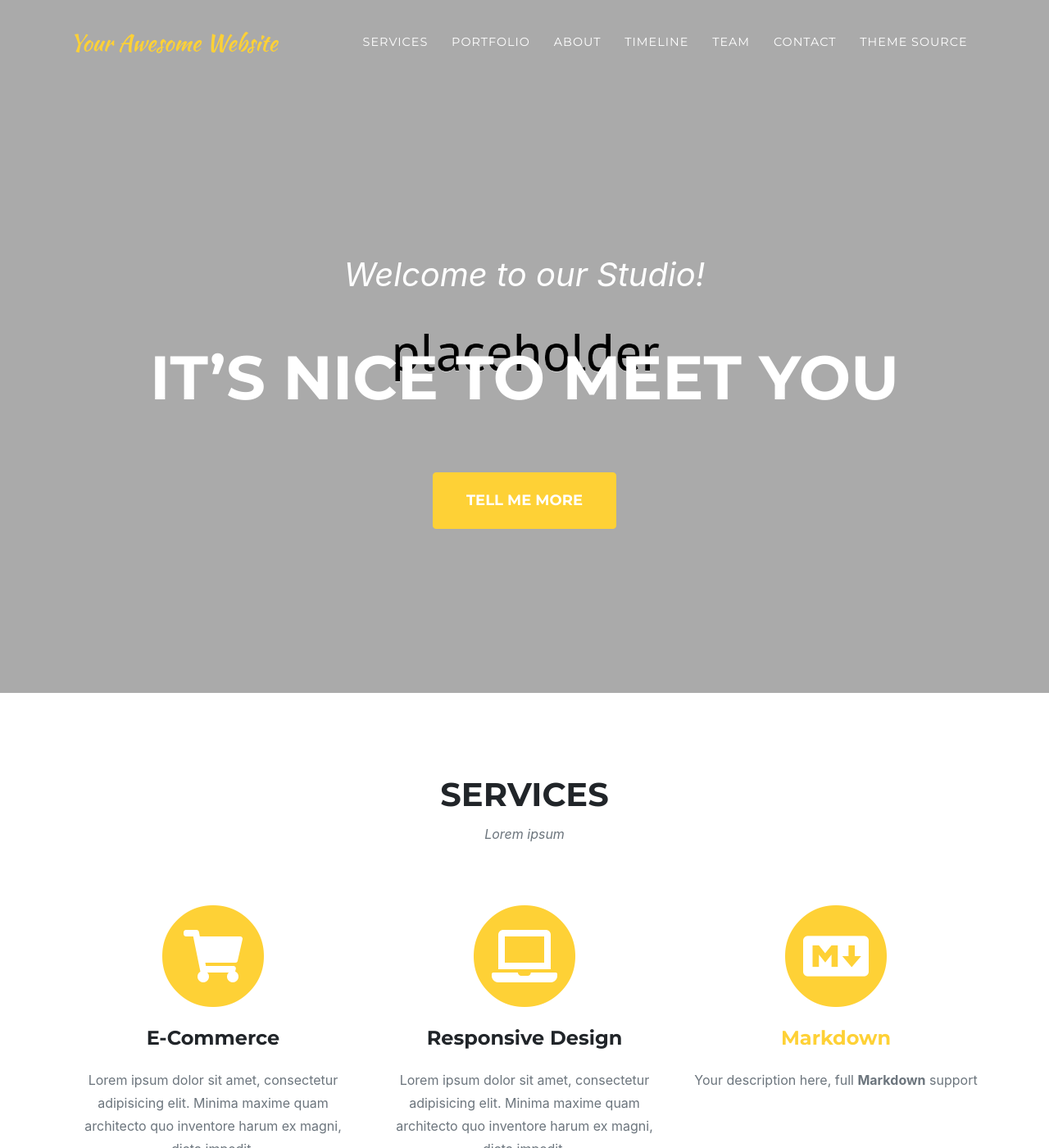
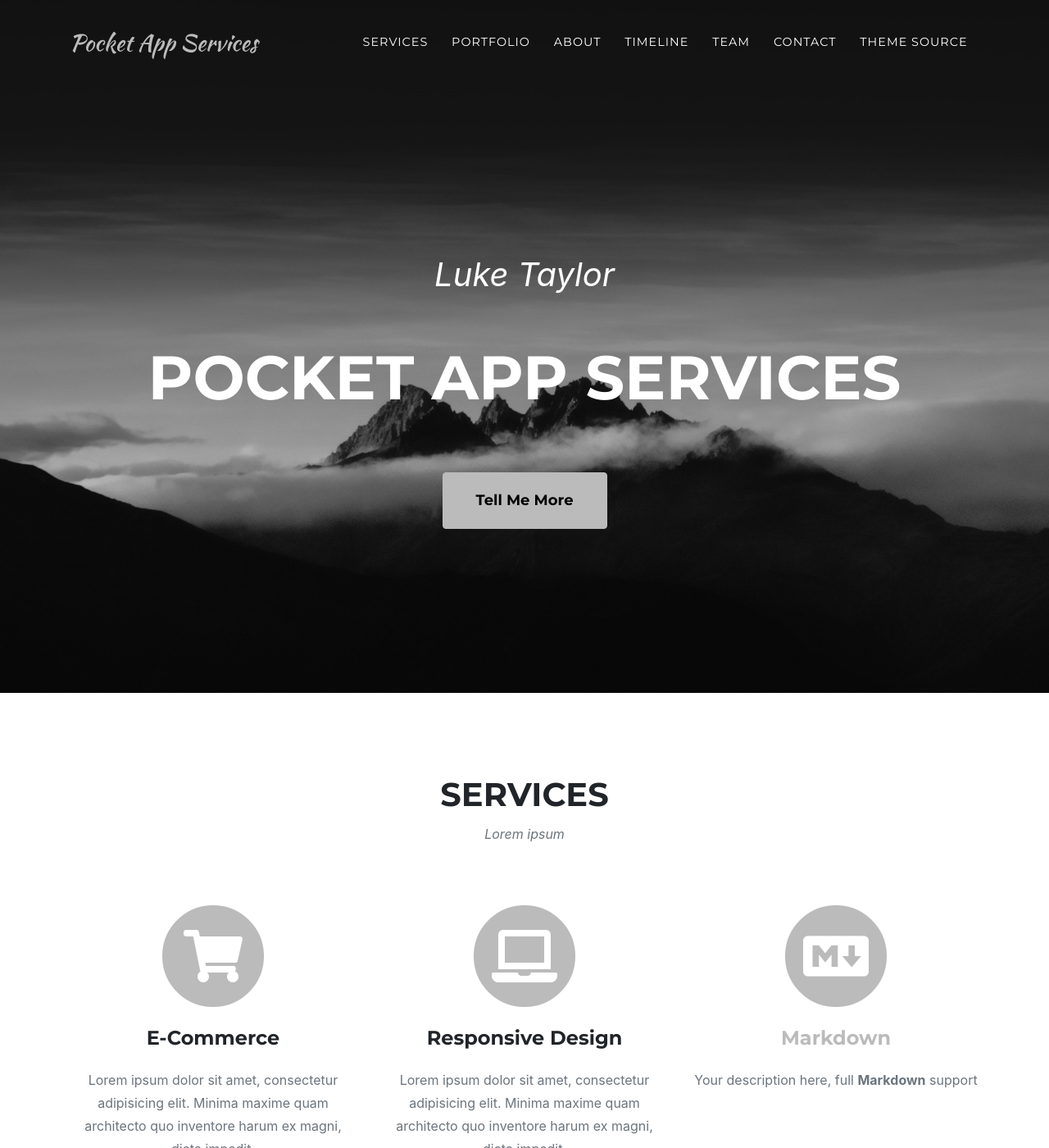
Before and after one commit to lukertaylor/lukertaylor.github.io, a Jekyll site: the page built from index.md, in a window 1280 px wide and 1400 px high. Shown: the whole window at 82% size. Built offline with Jekyll 4.4.1, drawn with Linux system fonts in a browser that asks for light colours; some web fonts are replaced; some of the changed text lies outside the part shown.

Commit message:
Initial config

```diff
--- a/Gemfile
+++ b/Gemfile
@@ -4,4 +4,6 @@ gemspec
 
 # Delete the following lines if not on Windows:
 # Performance-booster for watching directories on Windows
-gem "wdm", ">= 0.1.0" if Gem.win_platform?
+# gem "wdm", ">= 0.1.0" if Gem.win_platform?
+
+gem "webrick", "~> 1.7"
--- a/_config.yml
+++ b/_config.yml
@@ -16,15 +16,15 @@ theme: jekyll-agency
 url    : "" # the base hostname & protocol for your site, e.g. http://example.com
 baseurl: "" # the subpath of your site, e.g. /blog
 
-title      : Your Awesome Website
-email      : your-email@example.com #this is also the email contact forms will go to
-description: "Site description"
-author     : Your Name
+title      : Pocket App Services
+email      : pocketappservices@gmail.com #this is also the email contact forms will go to
+description: "Android, iOS, MacOS Windows, Progressive Web App development, using the Google Flutter framework to build great looking multi-platform apps from a single codebase."
+author     : Luke Taylor
 # logo:     #optional, defaults to site title
   # path: assets\img\clients\creative-market.jpg
   # height: 60 #height in px, defaults to 52px
 
-locale: "en-US" # See available languages in _data/sitetext.yml
+locale: "en-GB" # See available languages in _data/sitetext.yml
 
 analytics:
   google: #Google Analytics tracking code here
--- a/_data/sitetext.yml
+++ b/_data/sitetext.yml
@@ -11,8 +11,8 @@
 # -----------------
 en: &DEFAULT_EN
   header:
-    title: Welcome to our Studio!
-    text: It's Nice To Meet You
+    title: Luke Taylor
+    text: Pocket App Services
     button: Tell Me More
     buttonlink: "#services"
 
@@ -147,16 +147,12 @@ en: &DEFAULT_EN
   footer:
     legal: "Privacy Policy"
     social:
-      - url: https://twitter.com
+      - url: https://twitter.com/lukertaylor
         icon: "fab fa-twitter"
-      - url: https://facebook.com
-        icon: "fab fa-facebook-f"
-      - url: https://linkedin.com
+      - url: https://www.linkedin.com/in/luketaylor/
         icon: "fab fa-linkedin-in"
-      - url: https://github.com/raviriley/agency-jekyll-theme
+      - url: https://github.com/lukertaylor
         icon: "fab fa-github"
-      - url: https://instagram.com
-        icon: "fab fa-instagram"
 en-US:
   <<: *DEFAULT_EN
 en-CA:
--- a/_includes/navheader.html
+++ b/_includes/navheader.html
@@ -57,7 +57,7 @@
         <div class="intro-heading text-uppercase">{{ site.data.sitetext[site.locale].header.text | markdownify }}</div>
 	  {%- endif -%}
 	  {%- if site.data.sitetext[site.locale].header.button -%}
-        <a class="btn btn-primary btn-xl text-uppercase js-scroll-trigger" href="{{ site.data.sitetext[site.locale].header.buttonlink }}">{{ site.data.sitetext[site.locale].header.button }}</a>
+        <a class="btn btn-primary btn-xl js-scroll-trigger" href="{{ site.data.sitetext[site.locale].header.buttonlink }}">{{ site.data.sitetext[site.locale].header.button }}</a>
 	  {%- endif -%}
       </div>
     </div>
--- a/_sass/components/_buttons.scss
+++ b/_sass/components/_buttons.scss
@@ -2,6 +2,7 @@
 .btn {
   @include heading-font;
   font-weight: 700;
+  color: black;
 }
 
 .btn-xl {
@@ -17,7 +18,7 @@
   &:hover {
     background-color: darken($primary, 7.5%) !important;
     border-color: darken($primary, 7.5%) !important;
-    color: white;
+    color: black;
   }
   &:active,
   &:focus {
```
Also changed, not shown: _data/style.yml (+4 -4 lines), assets/img/header.jpg (added), assets/img/header.png (deleted), 3 other files.
